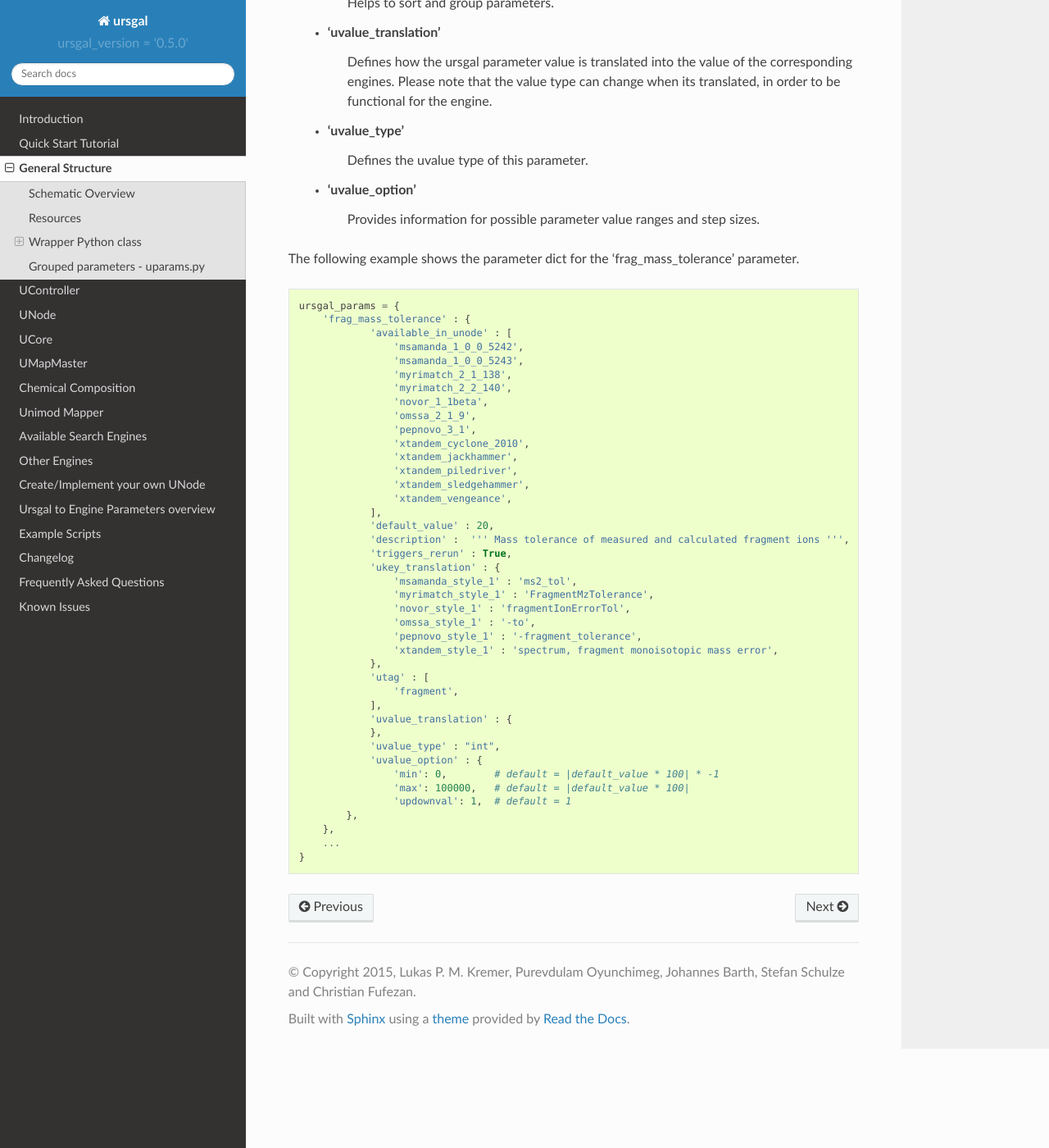
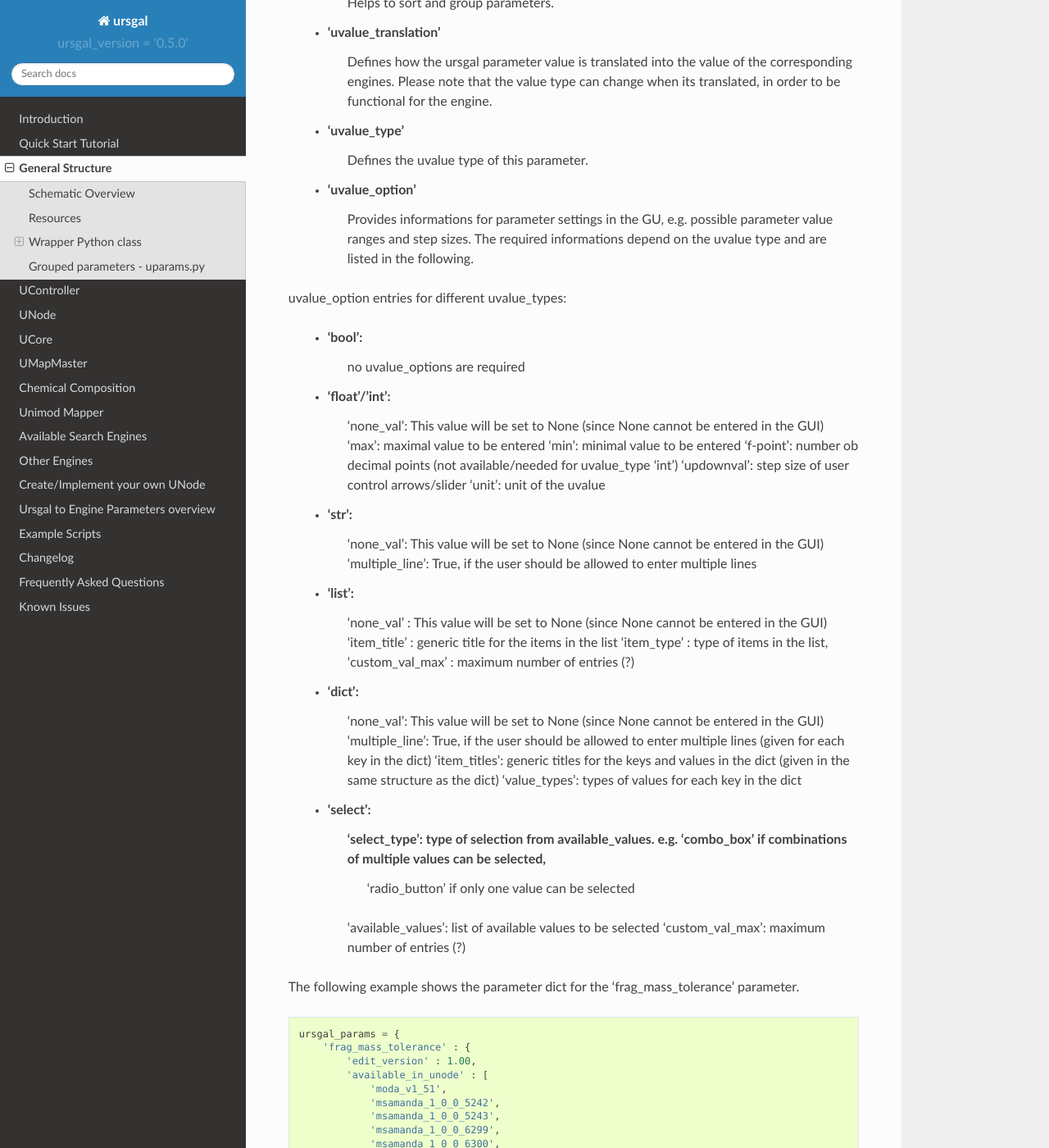
Before and after one commit to ursgal/ursgal, a Sphinx documentation site: the page built from docs/source/general_structure.txt, in a window 1280 px wide and 1400 px high, scrolled down 7417 px. Shown: the whole window at 82% size. Built offline with Sphinx 7.4.7 and the Read the Docs theme 2.0.0, drawn with Linux system fonts in a browser that asks for light colours; pages that are not in the unit, such as notebooks, are missing from menus; some of the changed text lies outside the part shown.

Commit message:
started changing uvalue_options and the corresponding tests and docu

```diff
--- a/docs/source/general_structure.txt
+++ b/docs/source/general_structure.txt
@@ -385,8 +385,40 @@ Entries:
     * 'uvalue_type'
         Defines the uvalue type of this parameter.
     * 'uvalue_option'
-        Provides information for possible parameter value ranges
-        and step sizes.
+        Provides informations for parameter settings in the GU,
+        e.g. possible parameter value ranges and step sizes.
+        The required informations depend on the uvalue type and are listed in the following.
+
+uvalue_option entries for different uvalue_types:
+
+    * 'bool':
+        no uvalue_options are required
+    * 'float'/'int':
+        'none_val': This value will be set to None (since None cannot be entered in the GUI)
+        'max': maximal value to be entered
+        'min': minimal value to be entered
+        'f-point': number ob decimal points (not available/needed for uvalue_type 'int')
+        'updownval': step size of user control arrows/slider
+        'unit': unit of the uvalue
+    * 'str':
+        'none_val': This value will be set to None (since None cannot be entered in the GUI)
+        'multiple_line': True, if the user should be allowed to enter multiple lines
+    * 'list':
+        'none_val' : This value will be set to None (since None cannot be entered in the GUI)
+        'item_title' : generic title for the items in the list
+        'item_type' : type of items in the list,
+        'custom_val_max' : maximum number of entries (?)
+    * 'dict':
+        'none_val': This value will be set to None (since None cannot be entered in the GUI)
+        'multiple_line': True, if the user should be allowed to enter multiple lines (given for each key in the dict)
+        'item_titles': generic titles for the keys and values in the dict (given in the same structure as the dict)
+        'value_types': types of values for each key in the dict
+    * 'select':
+        'select_type': type of selection from available_values. e.g. 'combo_box' if combinations of multiple values can be selected,
+            'radio_button' if only one value can be selected
+        'available_values': list of available values to be selected
+        'custom_val_max': maximum number of entries (?)
+
 
 The following example shows the parameter dict for the 'frag_mass_tolerance'
 parameter.
@@ -395,42 +427,57 @@ parameter.
 
     ursgal_params = {
         'frag_mass_tolerance' : {
+            'edit_version' : 1.00,
             'available_in_unode' : [
+                'moda_v1_51',
                 'msamanda_1_0_0_5242',
                 'msamanda_1_0_0_5243',
+                'msamanda_1_0_0_6299',
+                'msamanda_1_0_0_6300',
+                'msamanda_1_0_0_7503',
+                'msamanda_1_0_0_7504',
+                'msfragger_20170103',
                 'myrimatch_2_1_138',
                 'myrimatch_2_2_140',
                 'novor_1_1beta',
                 'omssa_2_1_9',
                 'pepnovo_3_1',
+                'pipi_1_3_0'
                 'xtandem_cyclone_2010',
                 'xtandem_jackhammer',
                 'xtandem_piledriver',
                 'xtandem_sledgehammer',
                 'xtandem_vengeance',
+                'xtandem_alanine',
             ],
-                'default_value' : 20,
-                'description' :  ''' Mass tolerance of measured and calculated fragment ions ''',
             'triggers_rerun' : True,
             'ukey_translation' : {
-                    'msamanda_style_1' : 'ms2_tol',
+                'moda_style_1'      : 'FragTolerance',
+                'msamanda_style_1'  : 'ms2_tol',
+                'msfragger_style_1' : 'fragment_mass_tolerance',
                 'myrimatch_style_1' : 'FragmentMzTolerance',
-                    'novor_style_1' : 'fragmentIonErrorTol',
-                    'omssa_style_1' : '-to',
-                    'pepnovo_style_1' : '-fragment_tolerance',
-                    'xtandem_style_1' : 'spectrum, fragment monoisotopic mass error',
+                'novor_style_1'     : 'fragmentIonErrorTol',
+                'omssa_style_1'     : '-to',
+                'pepnovo_style_1'   : '-fragment_tolerance',
+                'pipi_style_1'      : 'ms2_tolerance',
+                'xtandem_style_1'   : 'spectrum, fragment monoisotopic mass error',
             },
             'utag' : [
                 'fragment',
             ],
             'uvalue_translation' : {
             },
-                'uvalue_type' : "int",
+            'uvalue_type' : 'int',
             'uvalue_option' : {
-                    'min': 0,        # default = |default_value * 100| * -1
-                    'max': 100000,   # default = |default_value * 100|
-                    'updownval': 1,  # default = 1
+                'none_val'  : None,
+                'max'       : 100000,
+                'min'       : 0,
+                'updownval' : 1,
+                'unit'      : ''
             },
+            'default_value' : 20,
+            'description' : \
+                'Mass tolerance of measured and calculated fragment ions',
         },
         ...
     }
```
Also changed, not shown: 3 other files. Lines whose indentation alone changed are shown as unchanged.
